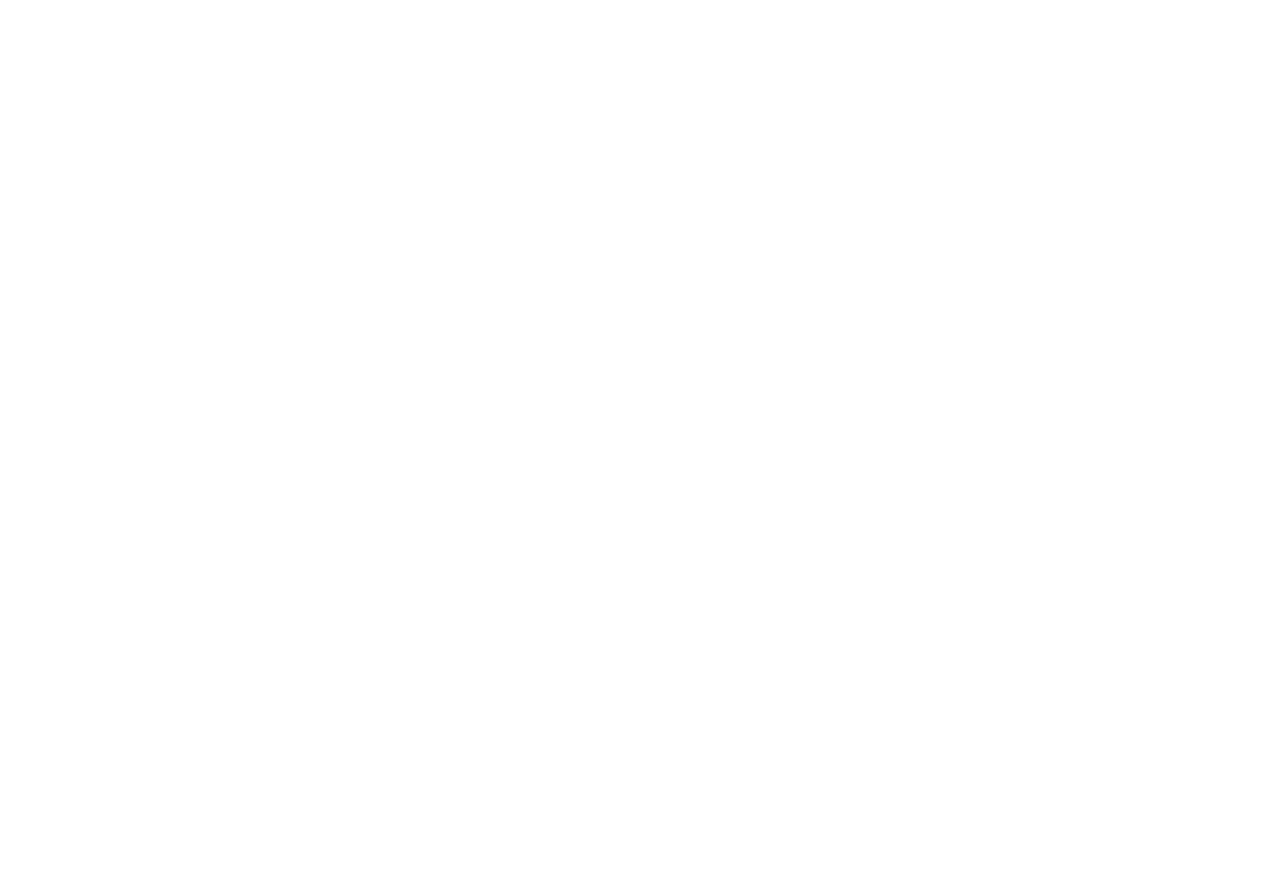
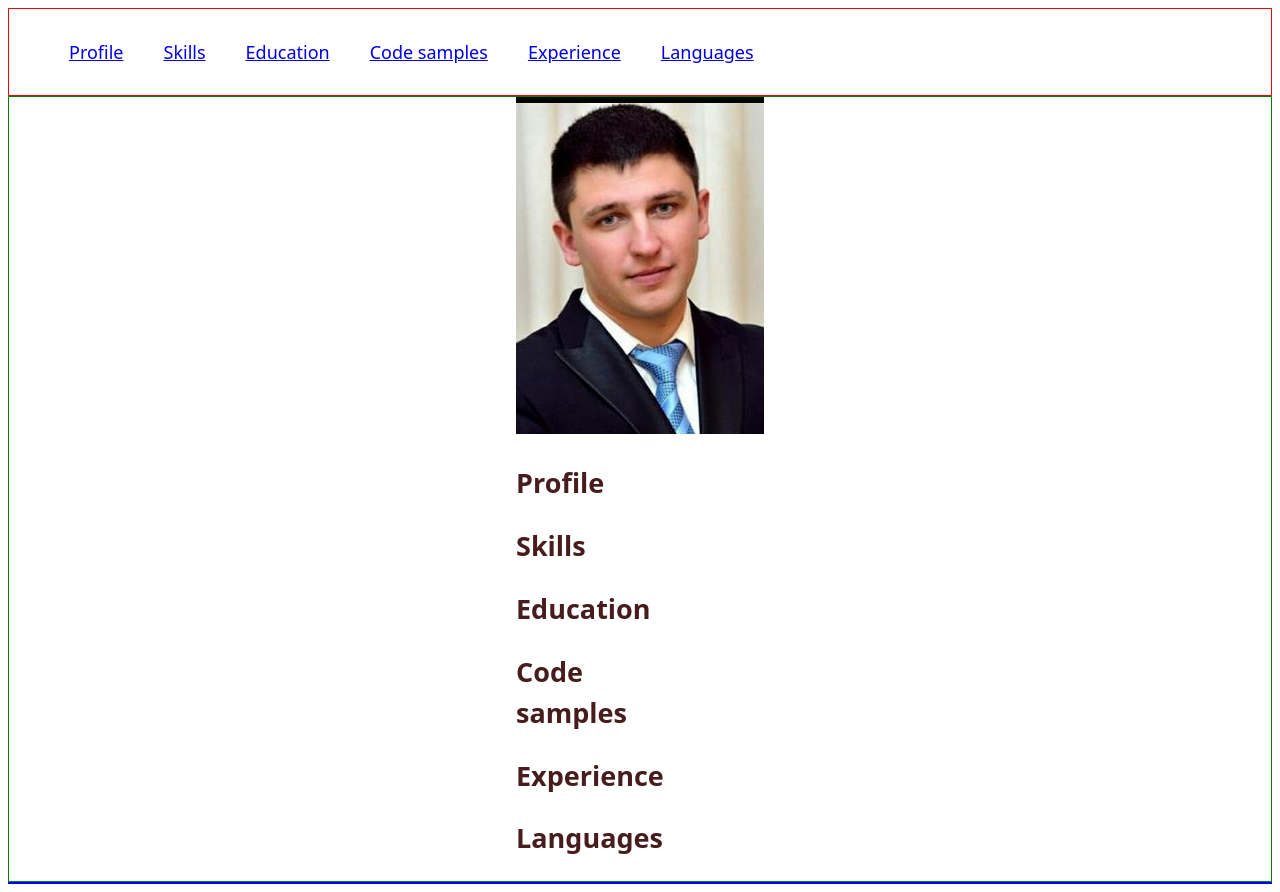
Before and after one commit to CXGreenpeace/rsschool-cv, a plain HTML site: page index.html in a window 1280 px wide. Before the commit the page ends 800 px from the top, so only its background shows below. Drawn offline with Linux system fonts and the light colour scheme.

Commit message:
feat: layout cv

```diff
--- a/index.html
+++ b/index.html
@@ -9,6 +9,47 @@
     <link rel="icon" href="assets/img/favicon_cv.ico">
 </head>
 <body>
+    <header class="header">
+<div class="container">
+    <nav class="nav">
+        <ul class="nav-list">
+          <li class="nav-item"><a href="#profile" class="nav-link">Profile</a></li>
+          <li class="nav-item"><a href="#skills" class="nav-link">Skills</a></li>
+          <li class="nav-item"><a href="#education" class="nav-link">Education</a></li>
+          <li class="nav-item"><a href="#code" class="nav-link">Code samples</a></li>
+          <li class="nav-item"><a href="#experience" class="nav-link">Experience</a></li>
+          <li class="nav-item"><a href="#languages" class="nav-link">Languages</a></li>
+        </ul>
+      </nav>
+</div>
+    </header>
+    <main class="main-container">
+<div class="container">
+    <img src="./assets/img/foto_cv.jpg" alt="Foto">
+    <section class="section" id="profile">
+         <h1 class="section-title">Profile</h1>
+    </section>
+    <section class="section" id="skills">
+         <h2 class="section-title">Skills</h2>
+    </section>
+    <section class="section" id="education">
+        <h2 class="section-title">Education</h2>
+    </section>
+    <section class="section" id="code">
+        <h2 class="section-title">Code samples</h2>
+    </section>
+    <section class="section" id="experience">
+        <h2 class="section-title">Experience</h2>
+    </section>
+    <section class="section" id="languages">
+        <h2 class="section-title">Languages</h2>
+    </section>
+</div>
+    </main>
+    <footer class="footer">
+<div class="container">
 
+</div>
+    </footer>
 </body>
 </html>
--- a/style.css
+++ b/style.css
@@ -2,3 +2,70 @@
     font-family: 'Noto Sans', sans-serif;
     src: url("assets/fonts/NotoSans-Regular.ttf");
 }
+body {
+    font-family: 'Noto Sans', sans-serif;
+    font-size: 18px;
+    font-weight: 400;
+    line-height: 1.5;
+    color: #471c1c;
+  }
+.header {
+    border: 1px solid red;
+}
+.main-container {
+    border: 1px solid green;
+}
+.footer {
+    border: 1px solid blue;
+}
+body {
+    display: flex;
+    flex-direction: column;
+    justify-content: space-between;
+  }
+  .container {
+      max-width: 1440px;
+      margin: 0 auto;
+  }
+  .nav-list {
+      display: flex;
+      justify-content: first baseline;
+      align-items: center;
+      list-style: none;
+  }
+  html {
+      scroll-behavior: smooth;
+  }
+  .nav-link {
+    padding: 0 20px;
+    line-height: 50px;
+    transition: .3s;
+  }
+  .section-item a {
+    color: #829985;
+    text-decoration: none;
+    transition: color 0.5s;
+  }
+  .section-item a:hover {
+    color: #4d2323;
+  }
+  .main-container {
+    display: flex;
+    flex-wrap: wrap;
+  }
+  .section {
+    width: 50%;
+  }
+  @media (max-width: 768px) {
+    .section {
+      width: 100%;
+    }
+  }
+  .link {
+    text-decoration: none;
+    color: #98b99c;
+    transition: color 0.5s;
+  }
+    .link:hover {
+    color: #738876;
+  }
```
